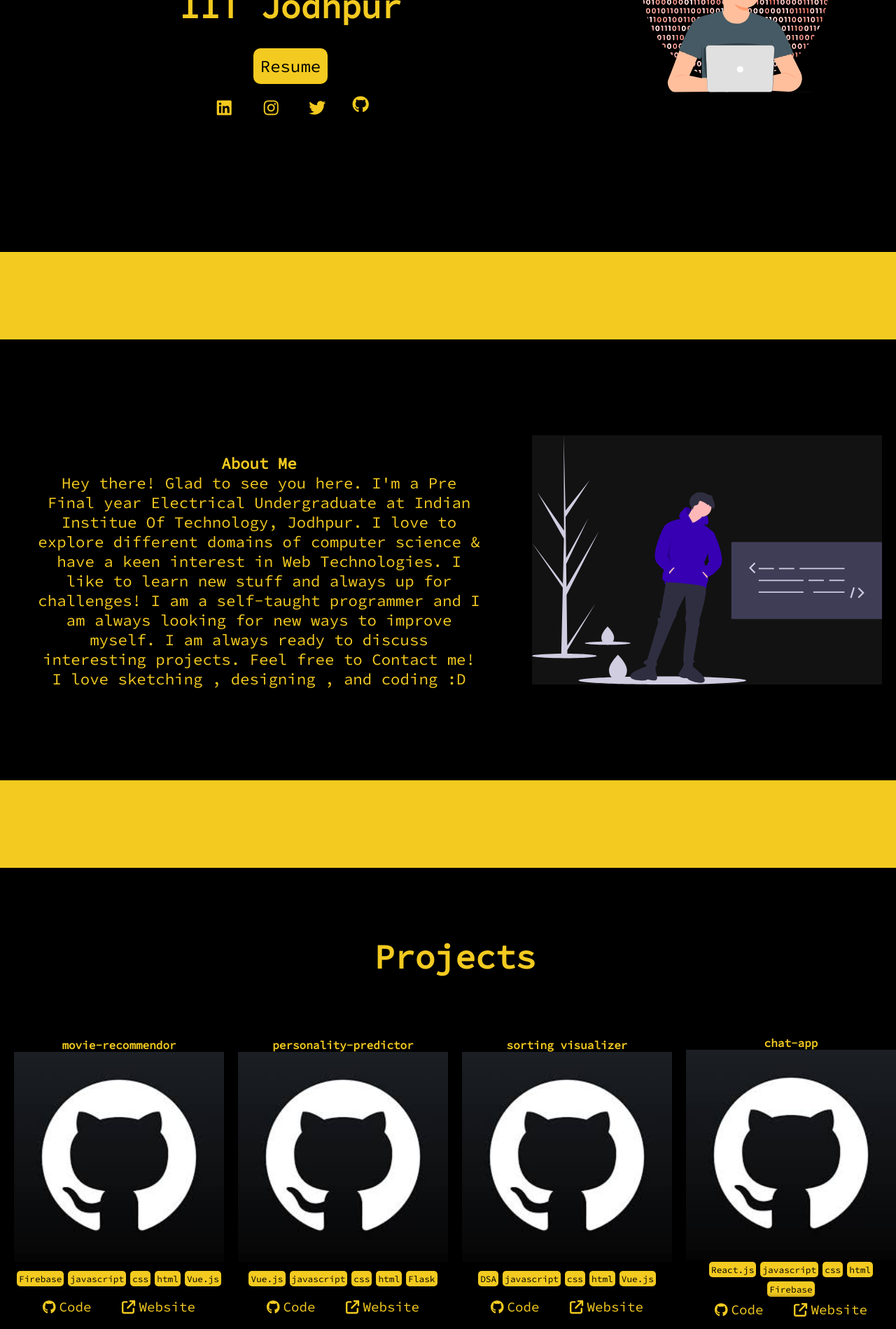
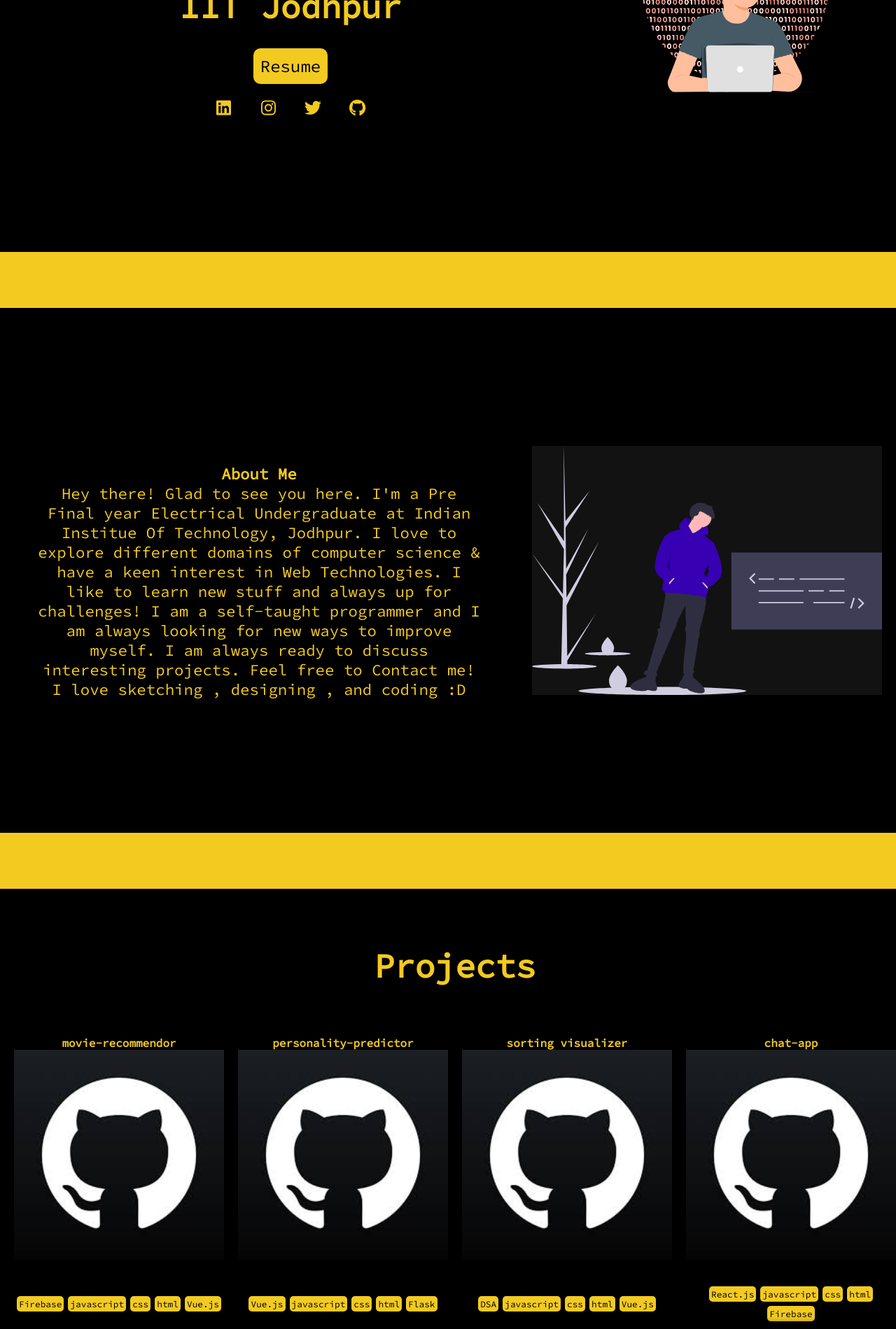
Before and after one commit to zayed-shamshad/portfolio, a Vue app: page /#/#home in a window 1280 px wide. Shown: the part 460-2359 px from the top of the page at 70% size. Built offline with nearby package versions, Linux system fonts and the light colour scheme; the HTML template or start-up script is replaced by a standard one; a web font is replaced by a local one.

Commit message:
added links

```diff
--- a/src/App.vue
+++ b/src/App.vue
@@ -172,17 +172,29 @@ goto(refName) {
       </div>
     </div>
     <div class="social-media">
+
       <div class="facebook">
-        <fa :icon="['fab','linkedin']" />
+        <a href="https://www.linkedin.com/in/mohammad-zaid-shamshad-611546203/" class="smha">
+          <fa :icon="['fab','linkedin']" />
+        </a>
       </div>
       <div class="instagram">
-        <fa :icon="['fab','instagram']" />
+        <a href="https://www.instagram.com/zaid_shamshad/" class="smha">
+          <fa :icon="['fab','instagram']" />
+        </a>
+
       </div>
       <div class="twitter">
-        <fa :icon="['fab','twitter']" />
+        <a href="https://www.twitter.com/Zaidshamshad2" class="smha">
+          <fa :icon="['fab','twitter']" />
+        </a>
+
       </div>
       <div class="github">
-        <fa :icon="['fab','github']" />
+        <a href="https://github.com/zayed-shamshad/" class="smha">
+          <fa :icon="['fab','github']" />
+        </a>
+
       </div>
     </div>
   </footer>
--- a/src/components/about.vue
+++ b/src/components/about.vue
@@ -100,7 +100,7 @@ export default {
 
 .second-home-about{
     margin-top:10vh;
-    min-height:75vh;
+    min-height:90vh;
     background-color:black ;
     width: 100%;
     display:flex;
--- a/src/components/achieve.vue
+++ b/src/components/achieve.vue
@@ -6,8 +6,6 @@
             </div>
             <div class="exp-box">
                 <div class="exp-card">
-
-
                 </div>
                 <div class="exp-list">
                     <ul>
@@ -51,7 +49,6 @@ export default {
 }
 }
 </script>
-
 <style>
 .exp-box{
     width:100%;
--- a/src/components/contactme.vue
+++ b/src/components/contactme.vue
@@ -6,7 +6,7 @@
     <div class="contact-form">
         <div v-bind:style='{"border-bottom" :"2px solid yellow","font-family":"Source Code Pro, monospace"}'><h1>Contact Me</h1>
         </div>
-        <form action="mailto:shamshad.1@iitj.ac.in" @submit.prevent="submit" @reset="onReset">
+        <form action="mailto:shamshad.1@iitj.ac.in" @reset="onReset">
                 <div class="form-field">
                     <label for="name" v-bind:style='{"font-family":"Source Code Pro, monospace"}' >Your Name(Required)</label>
 
--- a/src/components/home.vue
+++ b/src/components/home.vue
@@ -7,21 +7,32 @@
                     <h4> Hello ! I am Zaid Shamshad,
                         Junior at IIT Jodhpur
                     </h4>
-                    <a href="../assets/Mohammad_Zaid_Shamshad_Resume__.pdf" download>
+                    <a href="../assets/Mohammad_Zaid_Shamshad_Resume__.pdf" download class="resumehome">
                         Resume
                     </a>
                     <div class="social-media-home">
-                        <div class="facebook-home">
-                            <fa :icon="['fab','linkedin']" />
+                        <div class="facebook-home noblue">
+                            <a href="https://www.linkedin.com/in/mohammad-zaid-shamshad-611546203/" class="smha">
+                                <fa :icon="['fab','linkedin']" />
+                            </a>
                         </div>
-                        <div class="instagram-home">
-                            <fa :icon="['fab','instagram']" />
+                        <div class="instagram-home ">
+                            <a href="https://www.instagram.com/zaid_shamshad/" class="smha">
+                                <fa :icon="['fab','instagram']" />
+                            </a>
+
                         </div>
                         <div class="twitter-home">
-                            <fa :icon="['fab','twitter']" />
+                            <a href="https://www.twitter.com/Zaidshamshad2" class="smha">
+                                <fa :icon="['fab','twitter']" />
+                            </a>
+
                         </div>
                         <div class="github-home">
-                            <fa :icon="['fab','github']" />
+                            <a href="https://github.com/zayed-shamshad/" class="smha">
+                                <fa :icon="['fab','github']" />
+                            </a>
+
                         </div>
                     </div>
                 </div>
@@ -42,6 +53,8 @@
 
 <style>
 
+
+
 .second-home-home {
     margin-top: 10vh;
     min-height: 90vh;
@@ -57,7 +70,13 @@
     padding: 10px;
 }
 
-
+.smha{
+    color:#f3ca20;
+    text-decoration:none;
+    display:flex;
+    align-items:center;
+    justify-content:center;
+}
 .hometext {
     font-weight: 300;
     text-align: center;
@@ -78,6 +97,7 @@
         justify-content: space-around;
         align-items: center;
         width: 20vw;
+        color: #f3ca20;
 
 }
 
@@ -108,6 +128,7 @@
     bottom: 0;
     transition: all 0.25s ease-in-out;
     transform: translateY(50%);
+    padding: 5px;
 
 }
 
@@ -146,7 +167,7 @@
 
 
 
-.hometext a{
+.resumehome{
     background-color:#f3ca20;
     color:black;
     border:none;
@@ -159,7 +180,7 @@
     text-decoration: none;
     transition:all 0.2s ease-in-out;
 }
-.hometext a:hover {
+.resumehome:hover {
     background-color: #c0a124;
 }
 .homeoverlay{
--- a/src/components/projectcard.vue
+++ b/src/components/projectcard.vue
@@ -17,10 +17,10 @@
             </ul>
         </div>
         <div class="linkscard">
-            <a :href="link_github">
+            <a :href="link_github" target="blank">
                 <fa :icon="['fab','github']" />Code
             </a>
-            <a :href="link_web">
+            <a :href="link_web" target="blank">
                 <fa :icon="['fa','arrow-up-right-from-square']" />Website
             </a>
         </div>
@@ -73,6 +73,7 @@
 
 
 
+
 .projectcard h4{
    color:#f3ca20;
     font-family:'Source Code Pro',monospace;
@@ -121,7 +122,7 @@
     justify-content: center;
     align-items: center;
     width: 300px;
-    height: 400px;
+    height: 450px;
     background-color: #000000;
     border-radius: 10px;
     box-shadow: 0px 0px 10px 0px rgba(0,0,0,0.75);
@@ -129,7 +130,8 @@
 .container-projectcard {
     position: relative;
     width: 300px;
-    height:300px;
+    height:350px;
+
 }
 
 .image-projectcard {
@@ -158,7 +160,7 @@
 
 .info-projectcard {
     color: #f3ca20;
-    font-size: 20px;
+    font-size: 16px;
     position: absolute;
     font-family:'Source Code Pro',monospace;
     top: 50%;
@@ -173,6 +175,8 @@
     text-align:center;
     align-items:center;
     padding:4px;
+    padding-top:40px;
+    overflow: scroll;
 
 }
 .linkscard{
--- a/src/components/projects.vue
+++ b/src/components/projects.vue
@@ -5,20 +5,26 @@
         <h4> Projects</h4>
       </div>
       <div class="projectcardbox">
-        <projectcard description="A web app that recommends movies using ML models" image="../assets/github.jpg"
-          title="movie-recommendor" link="https://zayed-shamshad.github.io/Movie-recommendation-system/" tags1="Firebase"
-          tags2="Vue.js">
+        <projectcard
+          description="Performed KNN and feature engineering on movie ratings, and combined predictions from various models,developed & Deployed a web app for the same that recommends 10-movies to a user on the basis of the searched movie title,a user can save the displayed movie to their favourites, can read the plot and summary, and can add/delete movies from his favourites. Developed a custom REST Api for the same"
+          image="../assets/github.jpg" title="movie-recommendor"
+          link_web="https://zayed-shamshad.github.io/Movie-recommendation-system/"
+          link_github="https://github.com/zayed-shamshad/Movie-recommendation-system" tags1=" Firebase" tags2="Vue.js">
         </projectcard>
-        <projectcard description="A web app that predicts the personality of the user using NLP"
+        <projectcard
+          description="Performed NLP on social media posts of various personality types, developed and Deployed a web app for the same, that predicts the personality of the user on the basis of the various questions and answers given by the user, It displays the Myers-Briggs (INTP,ENFJ etc.) personality type of the user. Developed a custom REST Api for the same using Flask and Python"
           image="../assets/github.jpg" title="personality-predictor"
-          link="https://zayed-shamshad.github.io/personality-test/" tags1="Vue.js" tags2="Flask">
+          link_web="https://zayed-shamshad.github.io/personality-test/"
+          link_github="https://github.com/zayed-shamshad/personality-test" tags1="Vue.js" tags2="Flask">
         </projectcard>
-        <projectcard description="A realtime web-chat app made using React and Firebase" image="../assets/github.jpg"
-          title="sorting visualizer" link="https://zayed-shamshad.github.io/Movie-recommendation-system/"
-          tags1="DSA" tags2="Vue.js">
+        <projectcard description="Developed and deployed a web app to visualize the various Sorting algorithms like Merge, Selection, Bubble."
+          image="../assets/github.jpg" title="sorting visualizer"
+          link_web="https://zayed-shamshad.github.io/algo-visualizer/"
+          link_github="https://github.com/zayed-shamshad/algo-visualizer" tags1="DSA" tags2="Vue.js">
         </projectcard>
-        <projectcard description="A web app to visualize various Sorting algorithms" image="../assets/github.jpg"
-          title="chat-app" link="https://zayed-shamshad.github.io/algo-visualizer/" tags1="React.js" tags2="Firebase">
+        <projectcard description="Developed and Deployed a realtime web-chat app using React and Firebase ,with google signup and authentication,and realtime database " image="../assets/github.jpg"
+          title="chat-app" link_web="http://chat-app-mzs.herokuapp.com/"
+          link_github="https://github.com/zayed-shamshad/chat-app" tags1="React.js" tags2="Firebase">
         </projectcard>
       </div>
     </div>
```
Also changed, not shown: 1 other file (tests, documents, lock files or other folders).
